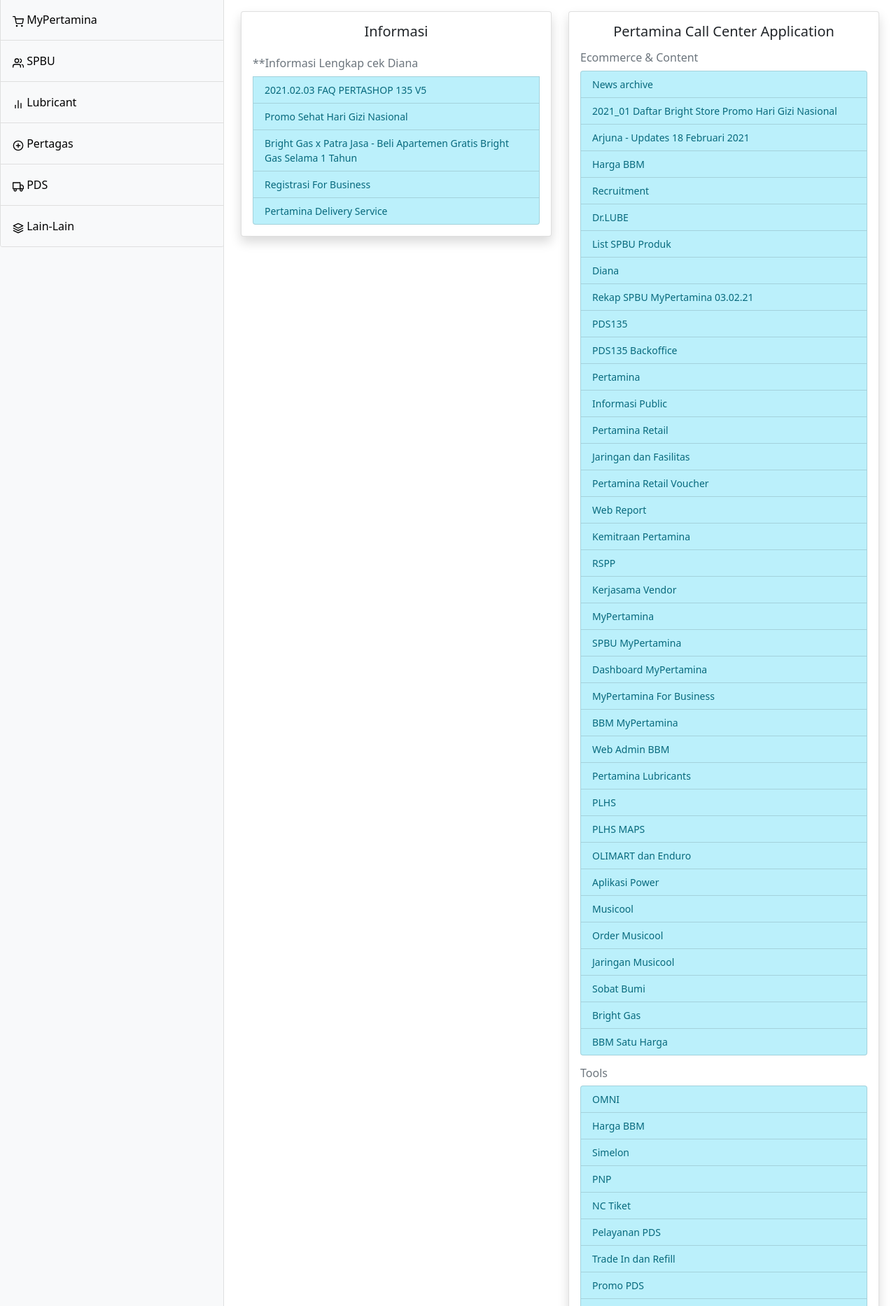
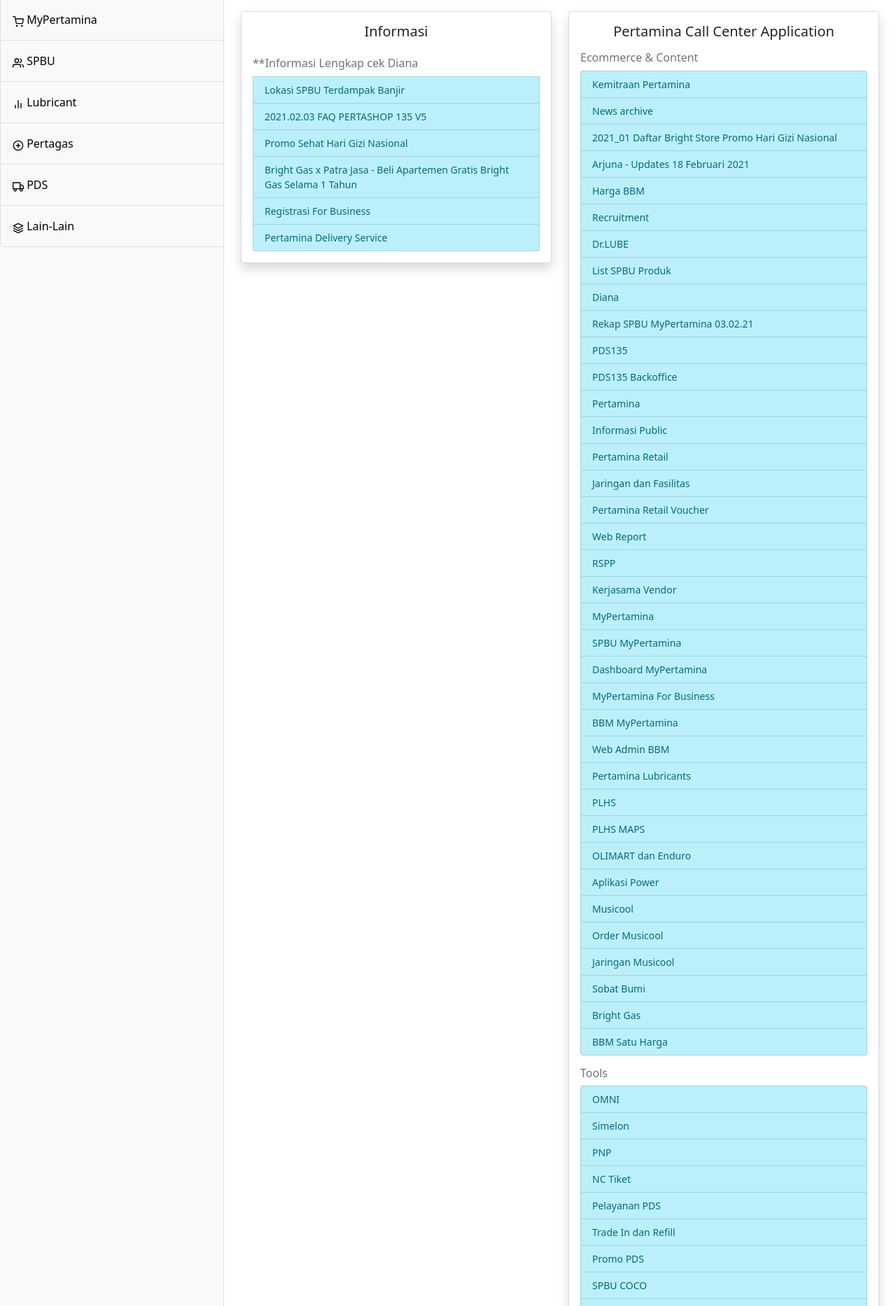
Before and after one commit to gunawanzakiahhalim/ci4login, a CodeIgniter 4 app: the page made by app/Views/info/index.php in a window 1280 px wide. Shown: the part 185-2051 px from the top of the page at 70% size. Run offline with PHP 8.4 and a stand-in for CodeIgniter, Linux system fonts and the light colour scheme; the template is opened without the code that fills it, so the values that code supplies are empty; some libraries are stand-ins or nearby versions.

Commit message:
modified file.php

```diff
--- a/app/Views/info/file.php
+++ b/app/Views/info/file.php
@@ -5,6 +5,7 @@
         <h5 class="card-title text-center">Informasi</h5>
         <div class="list-group">
           <h6 class="card-subtitle mb-2 text-muted mt-3">**Informasi Lengkap cek Diana</h6>
+          <a href="https://ops11.000webhostapp.com/img/Lokasi%20SPBU%20Terdampak%20Banjir.jpeg" target="_blank" class="list-group-item list-group-item-action list-group-item-info">Lokasi SPBU Terdampak Banjir</a>
           <a href="https://arjunadigital.000webhostapp.com/pdf/2021.02.03%20FAQ%20PERTASHOP%20135%20V5.pdf" target="_blank" class="list-group-item list-group-item-action list-group-item-info">2021.02.03 FAQ PERTASHOP 135 V5</a>
           <a href="https://ops11.000webhostapp.com/img/Promo%20Sehat%20Hari%20Gizi%20Nasional.jpeg" target="_blank" class="list-group-item list-group-item-action list-group-item-info">Promo Sehat Hari Gizi Nasional</a>
           <a href="https://arjunadigital.000webhostapp.com/pdf/Voucher%20Patraland%20Urbano_PDS%20135%20Bright%20Gas.pdf" target="_blank" class="list-group-item list-group-item-action list-group-item-info">Bright Gas x Patra Jasa - Beli Apartemen Gratis Bright Gas Selama 1 Tahun</a>
@@ -20,6 +21,7 @@
         <h5 class="card-title text-center">Pertamina Call Center Application</h5>
         <h6 class="card-subtitle mb-2 text-muted mt-3">Ecommerce & Content</h6>
         <div class="list-group">
+          <a href="https://kemitraan.pertamina.com/" target="_blank" class="list-group-item list-group-item-action list-group-item-info">Kemitraan Pertamina</a>
           <a href="https://rensi135.000webhostapp.com/news" target="_blank" class="list-group-item list-group-item-action list-group-item-info">News archive</a>
           <a href="https://ops13.000webhostapp.com/index.php/promo" target="_blank" class="list-group-item list-group-item-action list-group-item-info">2021_01 Daftar Bright Store Promo Hari Gizi Nasional</a>
           <a href="https://chanelsosmed.000webhostapp.com/xlsx/Arjuna%20-%20Updates%2018%20Februari%202021.xlsx" target="_blank" class="list-group-item list-group-item-action list-group-item-info">Arjuna - Updates 18 Februari 2021</a>
@@ -37,7 +39,6 @@
           <a href="https://pertaminaretail.com/jaringan-dan-fasilitas/" target="_blank" class="list-group-item list-group-item-action list-group-item-info">Jaringan dan Fasilitas</a>
           <a href="https://pertaminaretail.com/voucher/" target="_blank" class="list-group-item list-group-item-action list-group-item-info">Pertamina Retail Voucher</a>
           <a href="https://webreport.pertaminaretail.com/" target="_blank" class="list-group-item list-group-item-action list-group-item-info">Web Report</a>
-          <a href="https://kemitraan.pertamina.com/" target="_blank" class="list-group-item list-group-item-action list-group-item-info">Kemitraan Pertamina</a>
           <a href="http://rspp.co.id/" target="_blank" class="list-group-item list-group-item-action list-group-item-info">RSPP</a>
           <a href="https://i-p2p.pertamina.com/" target="_blank" class="list-group-item list-group-item-action list-group-item-info">Kerjasama Vendor</a>
           <a href="https://mypertamina.id/" target="_blank" class="list-group-item list-group-item-action list-group-item-info">MyPertamina</a>
@@ -61,7 +62,6 @@
         <h6 class="card-subtitle mb-2 text-muted mt-3">Tools</h6>
         <div class="list-group">
           <a href="https://on4pertamina.infomedia.co.id/oct_pertamina" target="_blank" class="list-group-item list-group-item-action list-group-item-info">OMNI</a>
-          <a href="https://www.pertaminafuels.com/harga-dan-lokasi" target="_blank" class="list-group-item list-group-item-action list-group-item-info">Harga BBM</a>
           <a href="https://apps.pertamina.com/simelon/login" target="_blank" class="list-group-item list-group-item-action list-group-item-info">Simelon</a>
           <a href="https://quiz.infomedia.co.id/index.php/login" target="_blank" class="list-group-item list-group-item-action list-group-item-info">PNP</a>
           <a href="https://rekapnc.000webhostapp.com/nc/user/nctiket/" target="_blank" class="list-group-item list-group-item-action list-group-item-info">NC Tiket</a>
```
